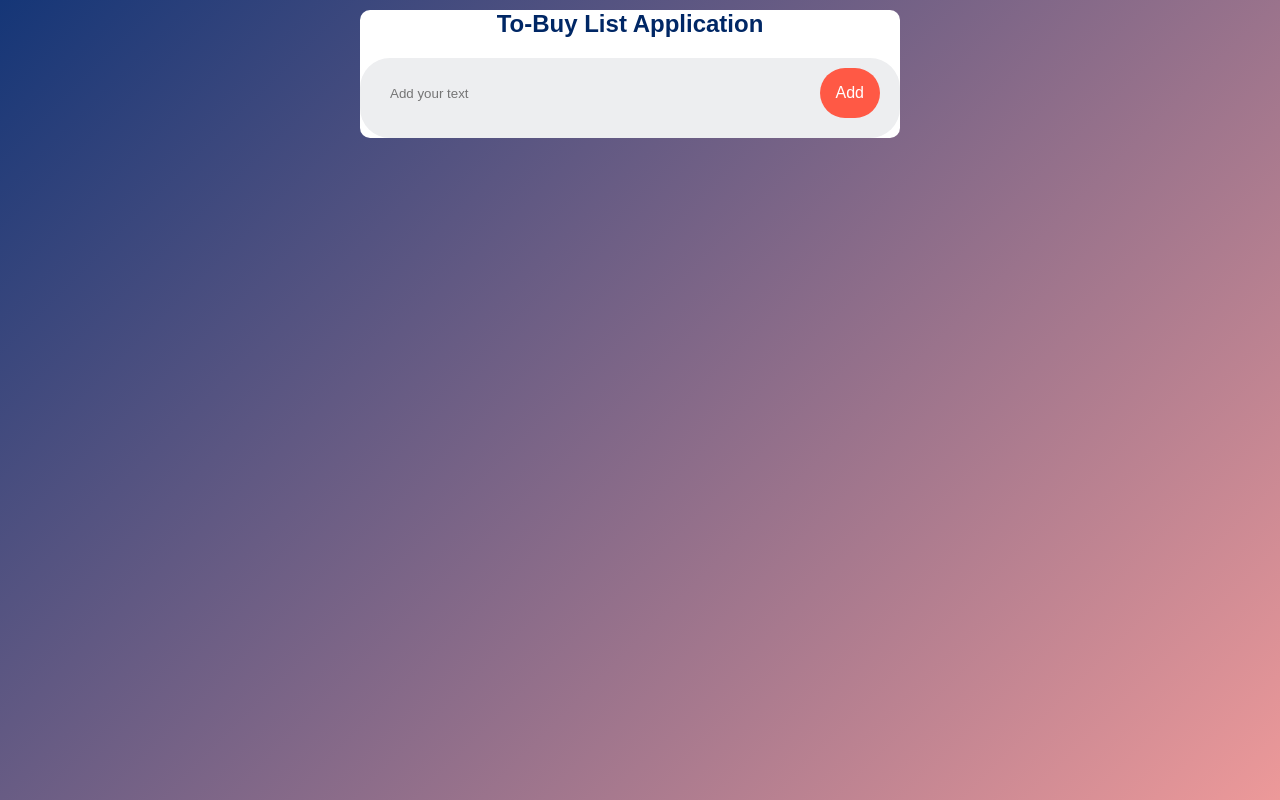
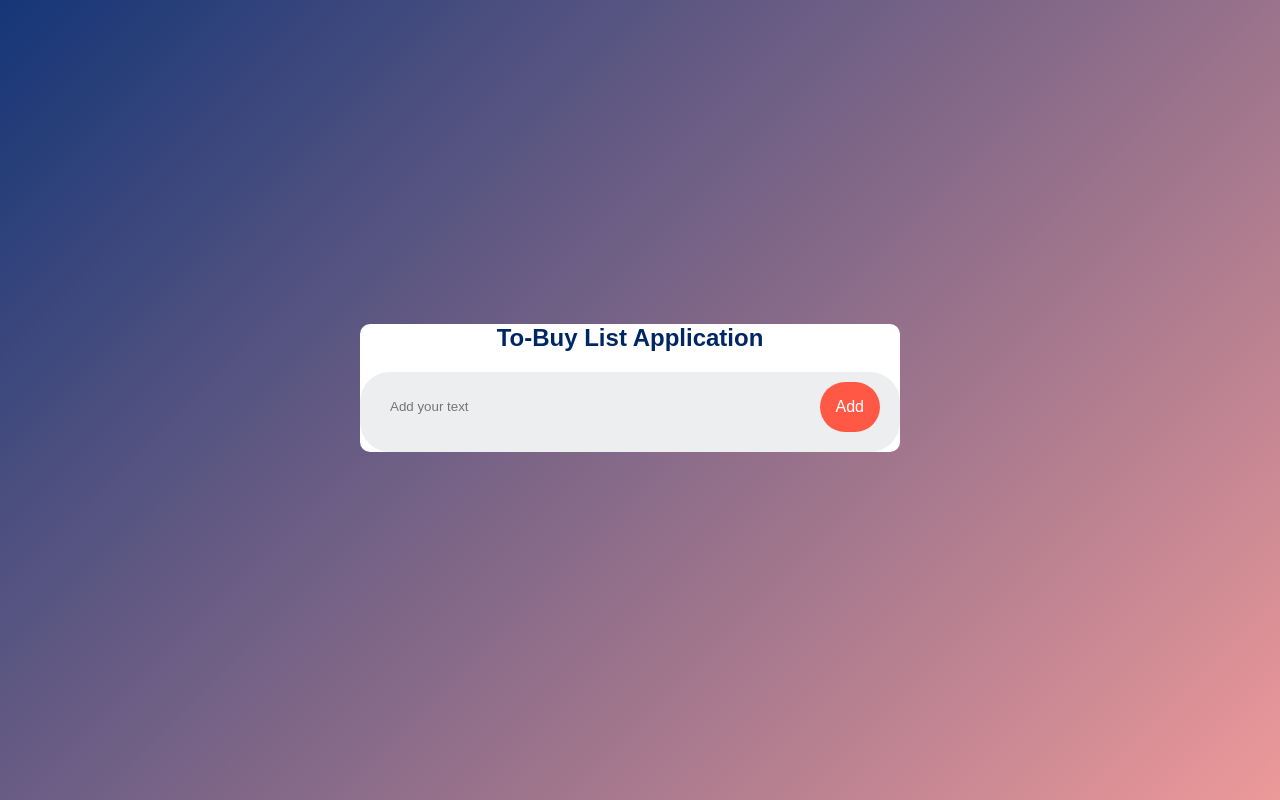
Before and after one commit to NickDodatko/Projects, a plain HTML site: page Shopping page/index.html in a window 1280 px wide. Drawn offline with Linux system fonts and the light colour scheme.

Commit message:
stylo.css

```diff
--- a/Shopping page/stylo.css
+++ b/Shopping page/stylo.css
@@ -9,6 +9,9 @@
   min-height: 100vh;
   background: linear-gradient(135deg, #153677, #ed9999);
   padding: 10px ;
+  align-content: center;
+  align-items: center;
+  align-self: center;
 }
 .to-buy{
   width: 100%;
```
